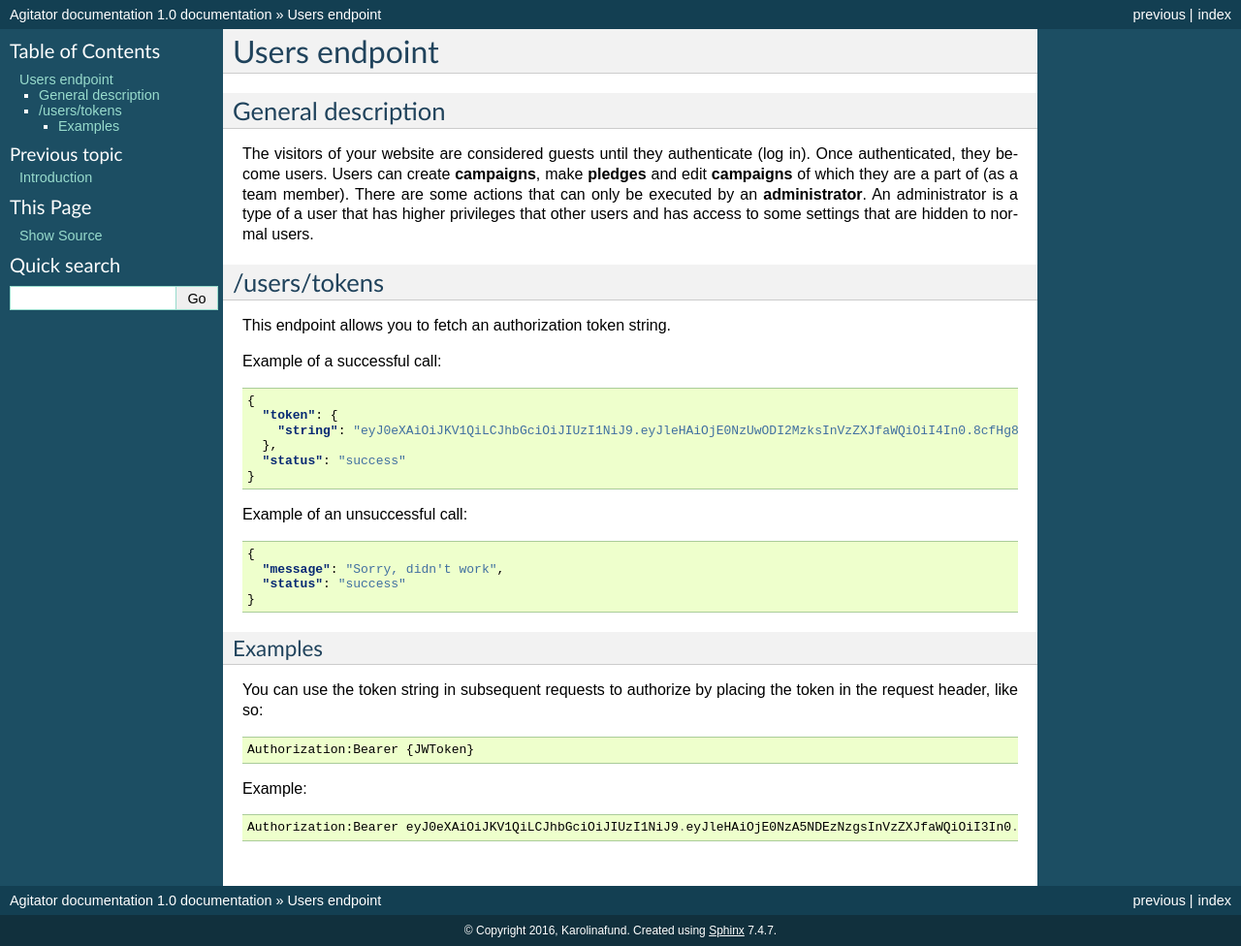
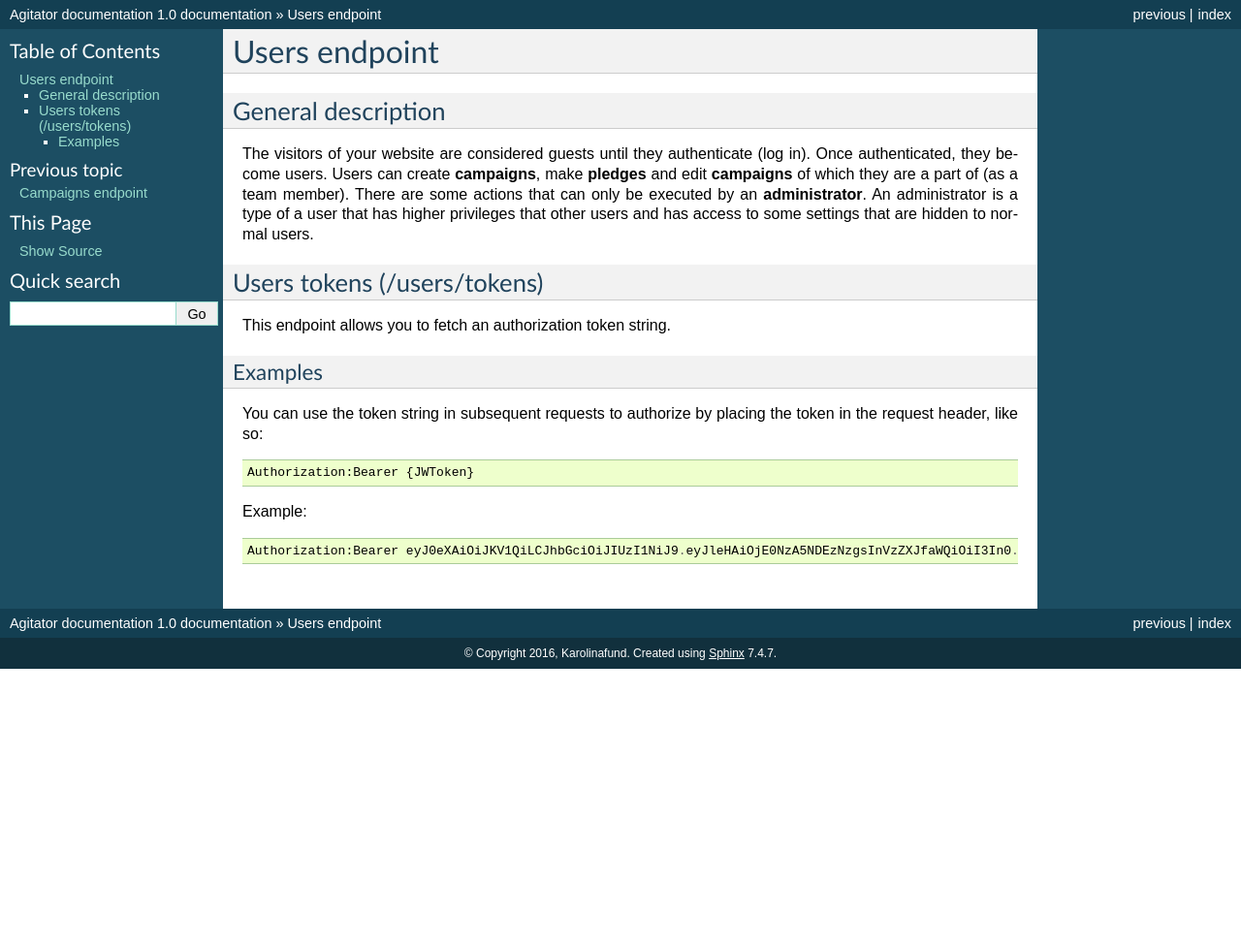
Before and after one commit to arnarfjodur/agitator-docs, a Sphinx documentation site: the page built from docs/usersendpoint.rst, in a window 1280 px wide. Shown: the whole page at 97% size. Built offline with Sphinx 7.4.7, drawn with Linux system fonts in a browser that asks for light colours; after the commit the page ends 900 px from its top, so only the background shows below that.

```diff
--- a/docs/usersendpoint.rst
+++ b/docs/usersendpoint.rst
@@ -8,31 +7,10 @@
 
 The visitors of your website are considered guests until they authenticate (log in). Once authenticated, they become users. Users can create **campaigns**, make **pledges** and edit **campaigns** of which they are a part of (as a team member). There are some actions that can only be executed by an **administrator**. An administrator is a type of a user that has higher privileges that other users and has access to some settings that are hidden to normal users.
 
-.. _userstokens:
-/users/tokens
-=============
+Users tokens (/users/tokens)
+============================
 
 This endpoint allows you to fetch an authorization token string.
-
-Example of a successful call:
-
-.. code-block:: json
-
-  {
-    "token": {
-      "string": "eyJ0eXAiOiJKV1QiLCJhbGciOiJIUzI1NiJ9.eyJleHAiOjE0NzUwODI2MzksInVzZXJfaWQiOiI4In0.8cfHg8fkqfMlnsAKOr5qpl-ms0GqZER57NQOkV6xkMY"
-    },
-    "status": "success"
-  }
-
-Example of an unsuccessful call:
-
-.. code-block:: json
-
-  {
-    "message": "Sorry, didn't work",
-    "status": "success"
-  }
 
 Examples
 ********
```
Also changed, not shown: other parts of docs/usersendpoint.rst (+0 -1 lines), docs/Introduction.rst (+1 -7 lines), docs/campaignsendpoint.rst (added, +53 -0 lines).
